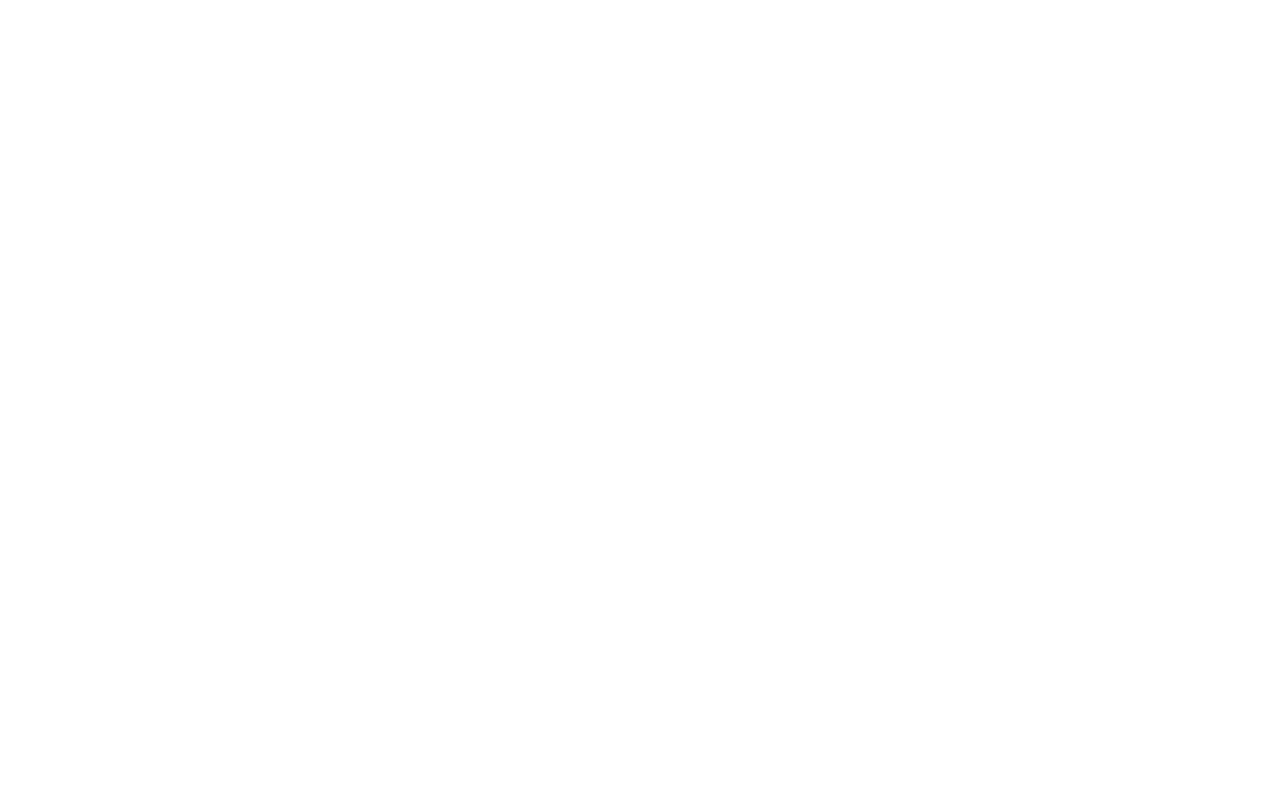
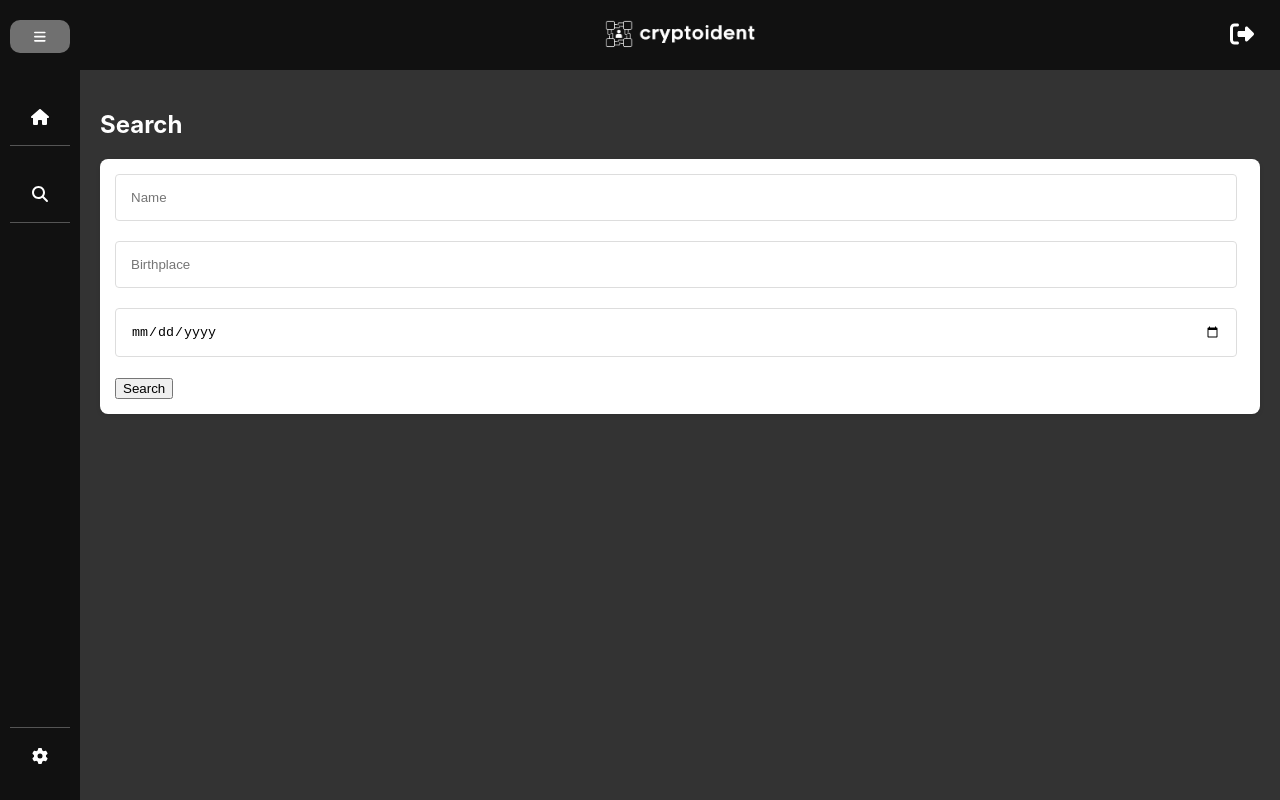
Before and after one commit to philipp-engelhardt/cryptoident, a React (Create React App) app: page /search in a window 1280 px wide. Before the commit this address had no page. Built offline with nearby package versions, Linux system fonts and the light colour scheme.

Commit message:
implementation of search component and minor changes to content view

```diff
--- a/src/App.js
+++ b/src/App.js
@@ -2,6 +2,7 @@
 import { BrowserRouter as Router, Route, Routes, Navigate } from 'react-router-dom';
 import LoginPage from './pages/LoginPage';
 import Explorer from './components/Explorer';
+import Search from './components/Search';
 import './App.css';
 
 const App = () => {
@@ -10,6 +11,7 @@
       <Routes>
         <Route path="/login" element={<LoginPage />} />
         <Route path="/explorer/*" element={<Explorer />} />
+        <Route path="/search" element={<Search />} />
         <Route path="/" element={<Navigate to="/login" />} />
       </Routes>
     </Router>
--- a/src/components/Explorer.css
+++ b/src/components/Explorer.css
@@ -8,11 +8,12 @@
   flex-grow: 1;
   display: flex;
   flex-direction: column;
-  background-color: #4f4f4f;
+  background-color: #333333;
 }
 
 .explorer-main {
   padding: 20px;
+  overflow-x: auto;
 }
 
 h2 {
--- a/src/components/Explorer.js
+++ b/src/components/Explorer.js
@@ -9,13 +9,12 @@
   const navigate = useNavigate();
 
   const dummyData = [
-    { hash: '0000000000000000000bba47e860e2d5d89b5dfde3c9ec5b2f3d5e2db4e5f6ac', blockheight: 854377, blocksize: '1,603,635', personID: 'ID001', privilegeLevel: 'Admin', timestamp: '28/07/2024 - 21:38:00' },
-    { hash: '00000000000000000007d0f2839c6b4d9e8d7fbd3b0f7d91a9b2d1d5f3e2d1e4', blockheight: 854376, blocksize: '1,620,153', personID: 'ID002', privilegeLevel: 'User', timestamp: '28/07/2024 - 21:35:11' },
-    { hash: '00000000000000000005b4e84c7f2d2d8e8d9fbd2c9e5e1a1b2d3d4f6e3d1c2a1', blockheight: 854375, blocksize: '1,568,148', personID: 'ID003', privilegeLevel: 'Admin', timestamp: '28/07/2024 - 21:30:42' },
-    { hash: '0000000000000000000c8e9e4d2f2a5c7e8d6f4d2c8e5e3a9b4d6d3e1c4a5b6c7', blockheight: 854374, blocksize: '1,577,927', personID: 'ID004', privilegeLevel: 'User', timestamp: '28/07/2024 - 21:27:49' },
-    { hash: '00000000000000000008d3c4a5b6c7d8e9f2d3c4e5d6b4a3c2d1f4a5b6c7d8e9f0', blockheight: 854373, blocksize: '1,696,866', personID: 'ID005', privilegeLevel: 'Admin', timestamp: '28/07/2024 - 21:03:44' },
-    { hash: '00000000000000000009a2b3c4d5e6f7a8b9c0d1e2f3d4a5b6c7d8e9f0a1b2c3d4', blockheight: 854372, blocksize: '1,613,277', personID: 'ID006', privilegeLevel: 'User', timestamp: '28/07/2024 - 21:01:32' },
-    { hash: '0000000000000000000d4c5e6f7a8b9c0d1e2f3d4a5b6c7d8e9f0a1b2c3d4e5f6g7', blockheight: 854371, blocksize: '1,626,688', personID: 'ID007', privilegeLevel: 'Admin', timestamp: '28/07/2024 - 20:52:20' },
+    { hash: 'bba47e860e2d5d89b5dfde3c9ec5b2f3d5e2db4e5f6ac', blockheight: 854377, blocksize: '1,603,635', personID: 'ID001', privilegeLevel: 'Admin', timestamp: '28/07/2024 -<br> 21:38:00' },
+    { hash: '7d0f2839c6b4d9e8d7fbd3b0f7d91a9b2d1d5f3e2d1e4', blockheight: 854376, blocksize: '1,620,153', personID: 'ID002', privilegeLevel: 'User', timestamp: '28/07/2024 -<br> 21:35:11' },
+    { hash: '5b4e84c7f2d2d8e8d9fbd2c9e5e1a1b2d3d4f6e3d1c2a1', blockheight: 854375, blocksize: '1,568,148', personID: 'ID003', privilegeLevel: 'Admin', timestamp: '28/07/2024 -<br> 21:30:42' },
+    { hash: 'c8e9e4d2f2a5c7e8d6f4d2c8e5e3a9b4d6d3e1c4a5b6c7', blockheight: 854374, blocksize: '1,577,927', personID: 'ID004', privilegeLevel: 'User', timestamp: '28/07/2024 -<br> 21:27:49' },
+    { hash: '8d3c4a5b6c7d8e9f2d3c4e5d6b4a3c2d1f4a5b6c7d8e9f0', blockheight: 854373, blocksize: '1,696,866', personID: 'ID005', privilegeLevel: 'Admin', timestamp: '28/07/2024 -<br> 21:03:44' },
+    { hash: '9a2b3c4d5e6f7a8b9c0d1e2f3d4a5b6c7d8e9f0a1b2c3d4', blockheight: 854372, blocksize: '1,613,277', personID: 'ID006', privilegeLevel: 'User', timestamp: '28/07/2024 -<br> 21:01:32' },
   ];
 
   const handleRowClick = (hash) => {
@@ -34,6 +33,7 @@
               element={
                 <>
                   <h2>Latest Blocks</h2>
+                  <div className="table-container">
                     <table className="explorer-table">
                       <thead>
                         <tr>
@@ -53,11 +53,12 @@
                             <td>{block.blocksize}</td>
                             <td>{block.personID}</td>
                             <td>{block.privilegeLevel}</td>
-                          <td>{block.timestamp}</td>
+                            <td dangerouslySetInnerHTML={{ __html: block.timestamp }}></td>
                           </tr>
                         ))}
                       </tbody>
                     </table>
+                  </div>
                 </>
               }
             />
--- /dev/null
+++ b/src/components/Search.css
@@ -0,0 +1,65 @@
+/* src/components/Search.css */
+.search-container {
+    display: flex;
+    height: 100vh;
+  }
+
+  .search-content {
+    flex-grow: 1;
+    display: flex;
+    flex-direction: column;
+    background-color: #333333;
+  }
+
+  .search-main {
+    padding: 20px;
+  }
+
+  .search-input-container {
+    width: 100%;
+    margin-top: 20px;
+    background-color: white;
+    border-collapse: collapse;
+    border-radius: 8px;
+    overflow: hidden;
+    box-shadow: 0 2px 4px rgba(0, 0, 0, 0.1);
+    box-sizing: border-box;
+    padding: 15px; /* Größere Polsterung */
+
+  }
+
+  .search-container h2 {
+    margin-bottom: 20px;
+    font-size: 24px;
+    color: white;
+  }
+
+  .search-container input {
+    width: calc(100% - 30px); /* Gleiche Breite wie die Tabelle, abzüglich Polsterung */
+    padding: 10px;
+    margin-right: 10px;
+    border: 1px solid #ddd;
+    border-radius: 4px;
+  }
+
+  .search-results {
+    margin-top: 20px;
+  }
+
+  .search-result-item {
+    padding: 10px;
+    background-color: white;
+    border: 1px solid #ddd;
+    border-radius: 4px;
+    margin-bottom: 10px;
+  }
+
+.search-container input,
+.search-container select {
+  width: calc(100% - 40px); /* Größere Breite */
+  padding: 15px; /* Größere Polsterung */
+  margin-right: 10px;
+  border: 1px solid #ddd;
+  border-radius: 4px;
+  margin-bottom: 20px; /* Abstand zwischen den Eingabefeldern */
+}
--- /dev/null
+++ b/src/components/Search.js
@@ -0,0 +1,63 @@
+import React, { useState } from 'react';
+import Header from './Header';
+import Sidebar from './Sidebar';
+import './Search.css';
+
+const Search = () => {
+  const [name, setName] = useState('');
+  const [birthplace, setBirthplace] = useState('');
+  const [birthday, setBirthday] = useState('');
+  const [results, setResults] = useState([]);
+
+  const handleSearch = () => {
+    // Hier fügen Sie die Logik für die Suche ein
+    console.log('Searching for:', { name, birthplace, birthday });
+    // Dummy-Daten als Ergebnis hinzufügen
+    setResults([
+      { id: 1, name: 'John Doe', birthplace: 'New York', birthday: '01/01/1990' },
+    ]);
+  };
+
+  return (
+    <div className="search-container">
+      <Sidebar />
+      <div className="search-content">
+        <Header />
+        <div className="search-main">
+          <h2>Search</h2>
+          <div className="search-input-container">
+            <input
+              type="text"
+              placeholder="Name"
+              value={name}
+              onChange={(e) => setName(e.target.value)}
+            />
+            <input
+              type="text"
+              placeholder="Birthplace"
+              value={birthplace}
+              onChange={(e) => setBirthplace(e.target.value)}
+            />
+            <input
+              type="date"
+              value={birthday}
+              onChange={(e) => setBirthday(e.target.value)}
+            />
+            <button onClick={handleSearch}>Search</button>
+          </div>
+          <div className="search-results">
+            {results.map((result) => (
+              <div key={result.id} className="search-result-item">
+                <p>Name: {result.name}</p>
+                <p>Birthplace: {result.birthplace}</p>
+                <p>Birthday: {result.birthday}</p>
+              </div>
+            ))}
+          </div>
+        </div>
+      </div>
+    </div>
+  );
+};
+
+export default Search;
--- a/src/components/Sidebar.js
+++ b/src/components/Sidebar.js
@@ -1,6 +1,7 @@
 import React, { useState } from 'react';
+import { Link } from 'react-router-dom';
 import { FontAwesomeIcon } from '@fortawesome/react-fontawesome';
-import { faHome, faUsers, faCog, faBars } from '@fortawesome/free-solid-svg-icons';
+import { faHome, faSearch, faCog, faBars } from '@fortawesome/free-solid-svg-icons';
 import './Sidebar.css';
 
 const Sidebar = () => {
@@ -11,31 +12,31 @@
   };
 
   return (
-    <nav className={`dashboard-sidebar ${isOpen ? 'open' : 'closed'}`}>
+    <div className={`dashboard-sidebar ${isOpen ? 'open' : 'closed'}`}>
       <button className="sidebar-toggle" onClick={toggleSidebar}>
         <FontAwesomeIcon icon={faBars} />
       </button>
       <ul>
         <li>
-          <a href="/explorer">
+          <Link to="/explorer">
             <FontAwesomeIcon icon={faHome} />
-            {isOpen && <span>Explorer</span>}
-          </a>
+            {isOpen && <span>Dashboard</span>}
+          </Link>
         </li>
         <li>
-          <a href="/dashboard/users">
-            <FontAwesomeIcon icon={faUsers} />
-            {isOpen && <span>Users</span>}
-          </a>
+          <Link to="/search">
+            <FontAwesomeIcon icon={faSearch} />
+            {isOpen && <span>Search</span>}
+          </Link>
         </li>
         <li className="settings">
-          <a href="/dashboard/settings">
+          <Link to="/settings">
             <FontAwesomeIcon icon={faCog} />
             {isOpen && <span>Settings</span>}
-          </a>
+          </Link>
         </li>
       </ul>
-    </nav>
+    </div>
   );
 };
 
```
Also changed, not shown: src/components/BlockDetails.js (+7 -7 lines). Lines whose indentation alone changed are shown as unchanged.
